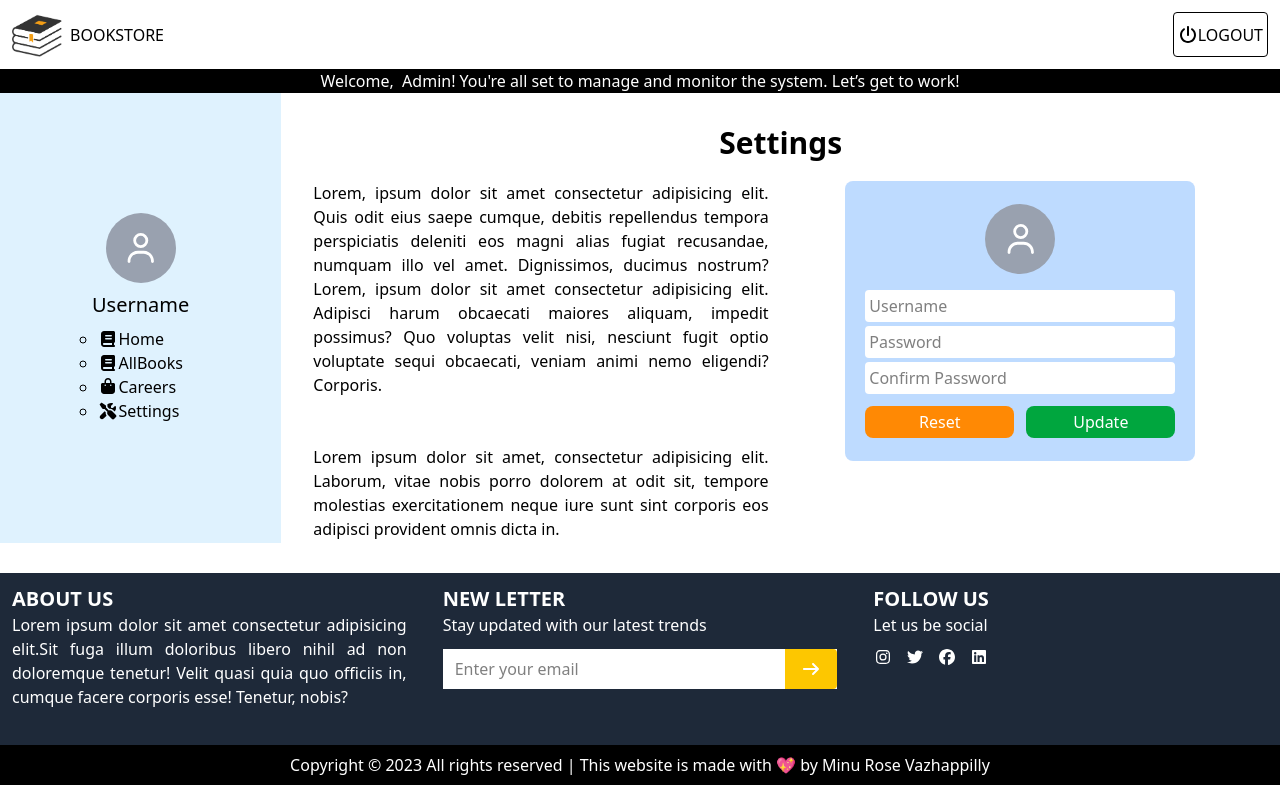
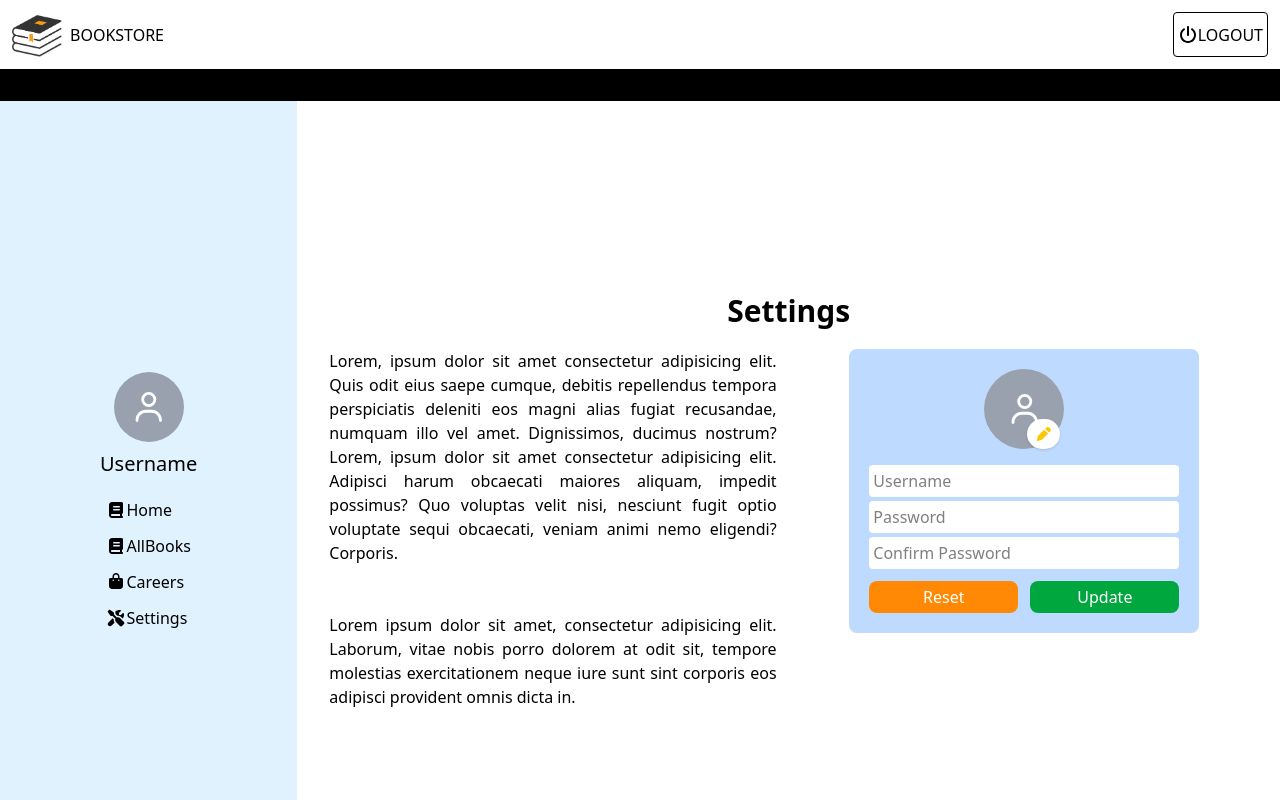
Before and after one commit to Minu-Rose-Vazhappilly/MERN-BookStore-Frontend, a React (Vite) app: page /admin-settings in a window 1280 px wide. Shown: the top 800 px of the page. Built offline with nearby package versions, Linux system fonts and the light colour scheme; a web font is replaced by a local one.

Commit message:
#feat:Added Design of Career Admin,Modal in View Book

```diff
--- a/src/admin/components/AdminHeader.jsx
+++ b/src/admin/components/AdminHeader.jsx
@@ -11,14 +11,14 @@ function AdminHeader() {
           <img width={"50px"} height={"50px"} src="./logo.png" alt="" />
           <h1 className='ms-2'>BOOKSTORE</h1>
         </div>
-        <button className='flex items-center justify-center border border-black px-1 py-2 rounded'>
+        <button className='flex items- hover:bg-black hover:text-white justify-center items-center border border-black px-1 py-2 rounded'>
 
                <FontAwesomeIcon icon={faPowerOff} /> LOGOUT
 
         </button>
       </div>
       <div className='bg-black flex md:items-center justify-center'>
-            <p className='text-white'>Welcome,  Admin!    You're all set to manage and monitor the system. Let’s get to work!</p>
+            <marquee className='text-white p-1'>Welcome,  Admin!    You're all set to manage and monitor the system. Let’s get to work!</marquee>
       </div>
     </>
   )
--- a/src/admin/components/AdminSideBar.jsx
+++ b/src/admin/components/AdminSideBar.jsx
@@ -2,26 +2,49 @@ import { faUser } from '@fortawesome/free-regular-svg-icons'
 import { faBook, faScrewdriverWrench, faBagShopping, faBars } from '@fortawesome/free-solid-svg-icons'
 import { FontAwesomeIcon } from '@fortawesome/react-fontawesome'
 import React, { useState } from 'react'
+import { Link } from 'react-router-dom'
 
 
 
 function AdminSideBar() {
   const [listStatus,setListstatus] = useState(false)
   return (
-    <div className='bg-sky-100 flex justify-center items-center flex-col px-23 py-30 '>
+    <div className='bg-sky-100 flex justify-center items-center flex-col px-25 py-30 md:min-h-screen '>
      <div className='bg-gray-400 rounded-full text-white flex justify-center items-center text-3xl' style={{width:"70px",height:"70px"}}>
       <FontAwesomeIcon icon={faUser} />
      </div>
      <p className='mt-2 text-xl'>Username</p>
      <button onClick={()=>setListstatus(!listStatus)} className='text-2xl md:hidden '><FontAwesomeIcon icon={faBars} style={{color:"blue"}}/></button>
-     <div className={listStatus?'block mt-2':'md:block hidden mt-2'}>
-       <ul className=''  style={{ listStyleType: "circle" }}>
-          <li><FontAwesomeIcon icon={faBook} />Home</li>
-          <li><FontAwesomeIcon icon={faBook} />AllBooks</li>
-          <li><FontAwesomeIcon icon={faBagShopping} />Careers</li>
-          <li><FontAwesomeIcon icon={faScrewdriverWrench} />Settings</li>
-        </ul>
-     </div>
+     <div className={listStatus ? 'block mt-2' : 'md:block hidden mt-2'}>
+        <div className="mt-3 flex items-center gap-x-2">
+          <Link to={'/'}>
+              <FontAwesomeIcon icon={faBook} />
+              Home
+            </Link>
+        </div>
+
+        <div className="mt-3 flex items-center gap-x-2">
+          <Link to={'/allbooks'}>
+              <FontAwesomeIcon icon={faBook} />
+              AllBooks
+            </Link>
+        </div>
+
+        <div className="mt-3 flex items-center gap-x-2">
+          <Link to={'/careers'}>
+              <FontAwesomeIcon icon={faBagShopping} />
+              Careers
+            </Link>
+        </div>
+
+        <div className="mt-3 flex items-center gap-x-2">
+          <Link to={'/admin-settings'}>
+              <FontAwesomeIcon icon={faScrewdriverWrench} />
+              Settings
+            </Link>
+        </div>
+
+      </div>
     </div>
   )
 }
--- a/src/admin/pages/CareerAdmin.jsx
+++ b/src/admin/pages/CareerAdmin.jsx
@@ -1,8 +1,28 @@
 import React from 'react'
+import AdminSideBar from '../components/AdminSideBar'
+import Footer from '../../components/Footer'
+import AdminHeader from '../components/AdminHeader'
+import { Link } from 'react-router-dom'
+import { faUser } from '@fortawesome/free-regular-svg-icons'
+import { FontAwesomeIcon } from '@fortawesome/react-fontawesome'
+import { faPen } from '@fortawesome/free-solid-svg-icons'
+
 
 function CareerAdmin() {
   return (
-    <div>CareerAdmin</div>
+     <div>
+      <AdminHeader />
+      <div className='md:flex'>
+        <div className='col-span-1'><AdminSideBar /></div>
+
+        <div className='col-span-3 p-8 '>
+         Career Admin
+
+
+        </div>
+      </div>
+      <Footer />
+    </div>
   )
 }
 
--- a/src/admin/pages/DashboardAdmin.jsx
+++ b/src/admin/pages/DashboardAdmin.jsx
@@ -1,8 +1,27 @@
 import React from 'react'
+import AdminSideBar from '../components/AdminSideBar'
+import Footer from '../../components/Footer'
+import AdminHeader from '../components/AdminHeader'
+import { Link } from 'react-router-dom'
+import { faUser } from '@fortawesome/free-regular-svg-icons'
+import { FontAwesomeIcon } from '@fortawesome/react-fontawesome'
+import { faPen } from '@fortawesome/free-solid-svg-icons'
 
 function DashboardAdmin() {
   return (
-    <div>DashboardAdmin</div>
+     <div>
+      <AdminHeader />
+      <div className='md:flex'>
+        <div className='col-span-1'><AdminSideBar /></div>
+
+        <div className='col-span-3 p-8 '>
+         Admin-DashBoard
+
+
+        </div>
+      </div>
+      <Footer />
+    </div>
   )
 }
 
--- a/src/admin/pages/SettingAdmin.jsx
+++ b/src/admin/pages/SettingAdmin.jsx
@@ -5,17 +5,18 @@ import AdminHeader from '../components/AdminHeader'
 import { Link } from 'react-router-dom'
 import { faUser } from '@fortawesome/free-regular-svg-icons'
 import { FontAwesomeIcon } from '@fortawesome/react-fontawesome'
+import { faPen } from '@fortawesome/free-solid-svg-icons'
 
 
 function SettingAdmin() {
-  const [listStatus,setListstatus] = useState(false)
+
   return (
     <div>
-      <AdminHeader/>
+      <AdminHeader />
       <div className='md:flex'>
-        <div className='col-span-1'><AdminSideBar/></div>
+        <div className='col-span-1'><AdminSideBar /></div>
 
-        <div className='col-span-3 p-8 '>
+        <div className='col-span-3 p-8 flex items-center justify-center flex-col'>
           <h1 className='text-3xl text-center font-bold '>Settings</h1>
 
           <div>
@@ -29,9 +30,27 @@ function SettingAdmin() {
               </div>
               <div>
                 <div className="bg-blue-200 md:mt-0 mt-5 rounded-lg flex flex-col justify-center items-center py-5  w-full max-w-[350px] aspect-[5/4] mx-auto " >
-              <div className='bg-gray-400 mb-4 rounded-full text-white flex justify-center items-center text-3xl' style={{width:"70px",height:"70px"}}>
+                  <div className="relative inline-block">
+                    <label htmlFor="adminPic">
+                      {/* User Icon Circle */}
+                      <div
+                        className="bg-gray-400 mb-4 rounded-full text-white flex justify-center items-center text-3xl"
+                        style={{ width: "80px", height: "80px" }}
+                      >
                         <FontAwesomeIcon icon={faUser} />
                       </div>
+
+                      {/* Pen Icon Overlay */}
+                      <FontAwesomeIcon
+                        icon={faPen}
+                        className="absolute bottom-4 right-1 bg-white text-yellow-400 rounded-full p-2 text-sm shadow"
+                      />
+                    </label>
+
+                    {/* Hidden File Input */}
+                    <input type="file" id="adminPic" className="hidden" />
+                  </div>
+
                   <form action="" className="w-full px-5  ">
                     <input
                       type="text"
@@ -60,7 +79,7 @@ function SettingAdmin() {
           </div>
         </div>
       </div>
-      <Footer/>
+      <Footer />
     </div>
   )
 }
--- a/src/users/pages/ViewBook.jsx
+++ b/src/users/pages/ViewBook.jsx
@@ -1,11 +1,15 @@
-import React from 'react'
+import React, { useState } from 'react'
 import Header from '../components/Header'
 import Footer from '../../components/Footer'
 import { faEye } from '@fortawesome/free-regular-svg-icons'
 import { FontAwesomeIcon } from '@fortawesome/react-fontawesome'
-import { faBackward } from '@fortawesome/free-solid-svg-icons'
+import { faBackward, faCamera, faXmark } from '@fortawesome/free-solid-svg-icons'
+import { Link } from 'react-router-dom'
+
+
 
 function ViewBook() {
+  const [modalStatus,setModalStatus] = useState(false)
   return (
     <div>
       <Header/>
@@ -18,7 +22,7 @@ function ViewBook() {
             <div className='col-span-3'>
                 <div className='flex justify-between'>
                   <h1 className="text-xl font-bold r">Title</h1>
-                  <button className='text-gray-400'><FontAwesomeIcon icon={faEye}/></button>
+                  <button onClick={()=>setModalStatus(true)} className='text-gray-400'><FontAwesomeIcon icon={faEye}/></button>
                 </div>
                 <p className='my-3 text-blue-700'>Author</p>
                 <div className='md:grid grid-cols-3 gap-5 my-10'>
@@ -35,13 +39,41 @@ function ViewBook() {
                   </p>
                 </div>
                 <div className='flex justify-end'>
-                      <button className='bg-blue-900 text-white p-2 rounded'><FontAwesomeIcon icon={faBackward} />Back</button>
+                      <Link to={'/allbooks'} className='bg-blue-900 text-white p-2 rounded'><FontAwesomeIcon icon={faBackward} />Back</Link>
                       <button className='bg-green-900 text-white ms-5 p-2 rounded'>Buy $123</button>
                 </div>
             </div>
           </div>
         </div>
       </div>
+      {
+        modalStatus &&
+        <div className='relative z-10' onClick={()=>setModalStatus(false)}>
+          <div className='bg-gray-500/75 fixed inset-0 transition-opacity'>
+            <div className="flex justify-center items-center min-h-screen">
+                <div className='bg-white rounded' style={{width:"800px"}}>
+                  <div className='bg-black text-white flex justify-between items-center rounded'>
+                    <h3>Books Images</h3>
+                    <FontAwesomeIcon onClick={()=>setModalStatus(false)} icon={faXmark}/>
+                  </div>
+                  <p className='text-blue-600 my-5 ml-5'>
+                    <FontAwesomeIcon icon={faCamera} className='me-2'/>
+                    Camera click of the book in the hand of seller
+                  </p>
+                  <div className='md:flex flex-wrap my-4 mx-1 '>
+                      {/* duplicate images */}
+                      <img src="https://www.creativindiecovers.com/wp-content/uploads/2012/02/9780718155209.jpg"  alt="booka image" width={'250px'} height={'250px'} className='mx-1'/>
+                      <img src="https://www.creativindiecovers.com/wp-content/uploads/2012/02/9780718155209.jpg"  alt="booka image" width={'250px'} height={'250px'} className='mx-1'/>
+                      <img src="https://www.creativindiecovers.com/wp-content/uploads/2012/02/9780718155209.jpg"  alt="booka image" width={'250px'} height={'250px'} className='mx-1'/>
+
+                  </div>
+                </div>
+            </div>
+          </div>
+      </div>
+
+      }
+
       <Footer/>
     </div>
   )
```
Lines whose indentation alone changed are shown as unchanged.
